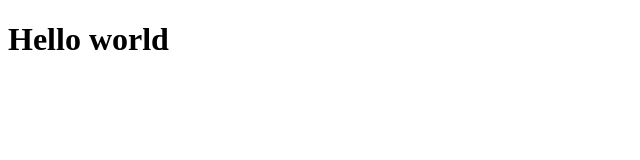
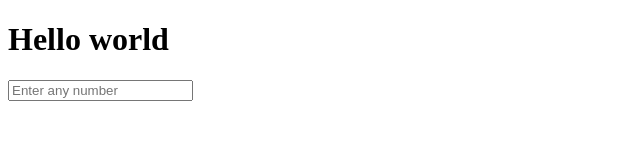
Before and after one commit to Burnzkie/project_1, a plain HTML site: page src/index.html in a window 1280 px wide. Shown: the whole page, without its empty margins (0-640 px from the left). Drawn offline with Linux system fonts and the light colour scheme.

Commit message:
add input

```diff
--- a/src/index.html
+++ b/src/index.html
@@ -7,5 +7,7 @@
 </head>
 <body>
     <h1>Hello world</h1>
+
+    <input type="number" placeholder="Enter any number">
 </body>
 </html>
```
